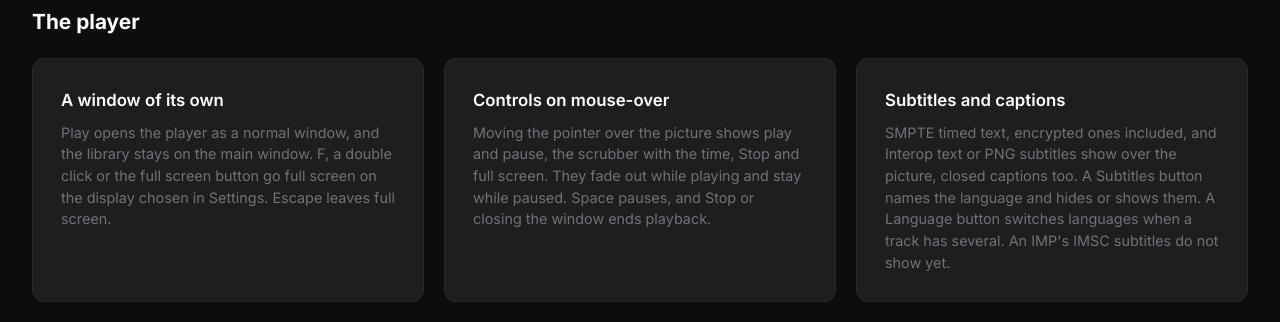
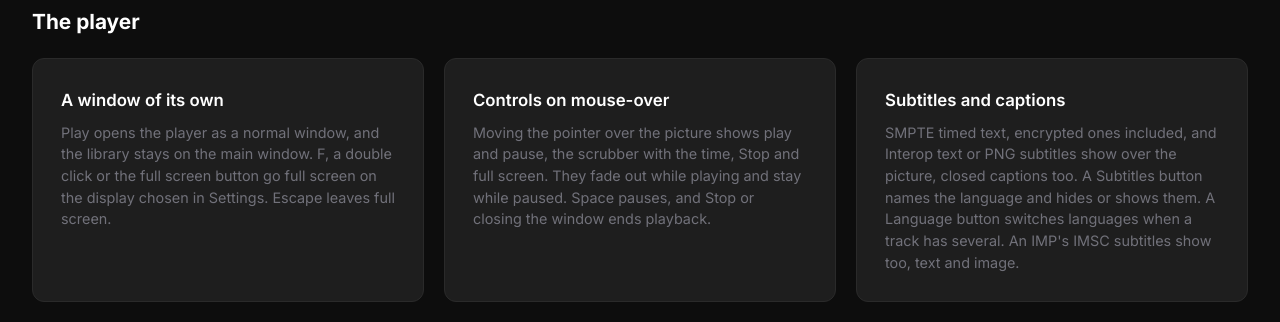
Before and after one commit to PostPerfection/dcpscreen, a plain HTML site: page docs/index.html in a window 1280 px wide. Shown: the part 2120-2442 px from the top of the page. Drawn offline with Linux system fonts and the light colour scheme.

```diff
--- a/docs/index.html
+++ b/docs/index.html
@@ -392,7 +392,7 @@
         </div>
         <div class="feature-card">
             <h3>Subtitles and captions</h3>
-            <p>SMPTE timed text, encrypted ones included, and Interop text or PNG subtitles show over the picture, closed captions too. A Subtitles button names the language and hides or shows them. A Language button switches languages when a track has several. An IMP's IMSC subtitles do not show yet.</p>
+            <p>SMPTE timed text, encrypted ones included, and Interop text or PNG subtitles show over the picture, closed captions too. A Subtitles button names the language and hides or shows them. A Language button switches languages when a track has several. An IMP's IMSC subtitles show too, text and image.</p>
         </div>
         <div class="feature-card">
             <h3>IMF packages</h3>
```
Also changed, not shown: CHANGELOG.md, 1 other file.
